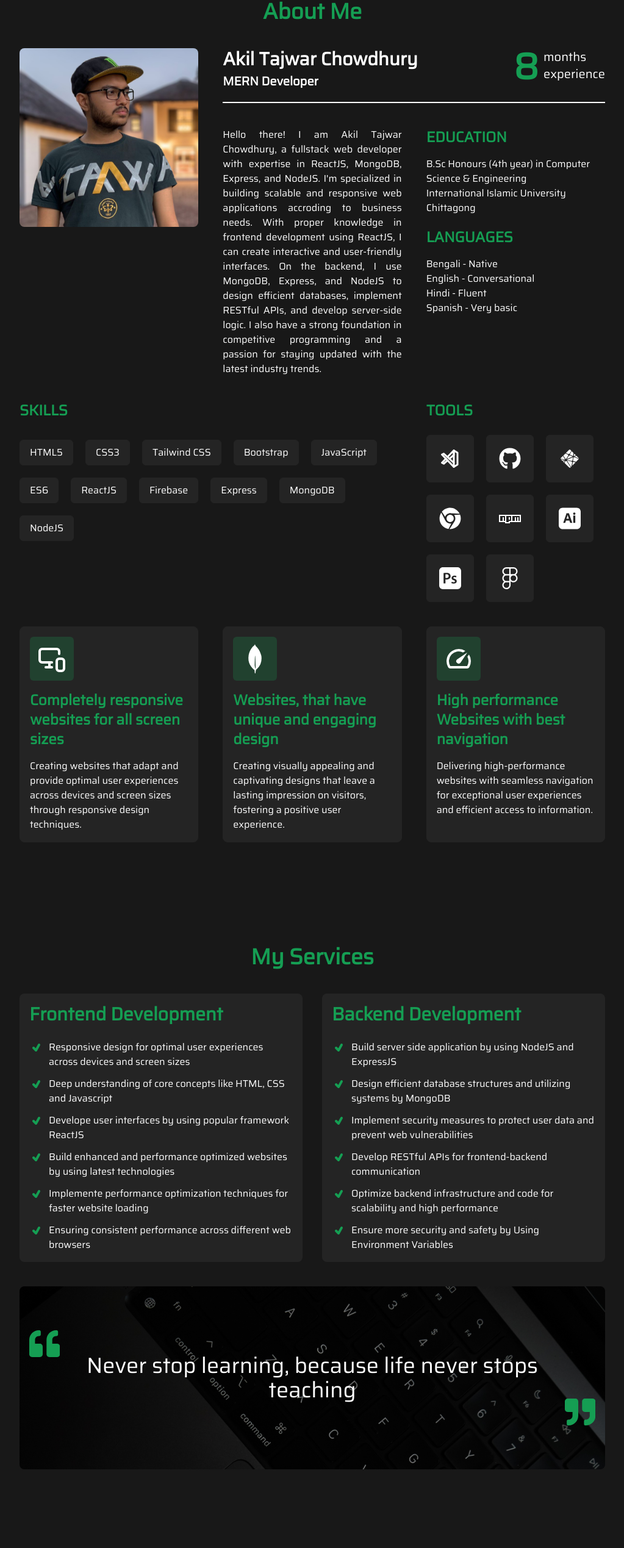
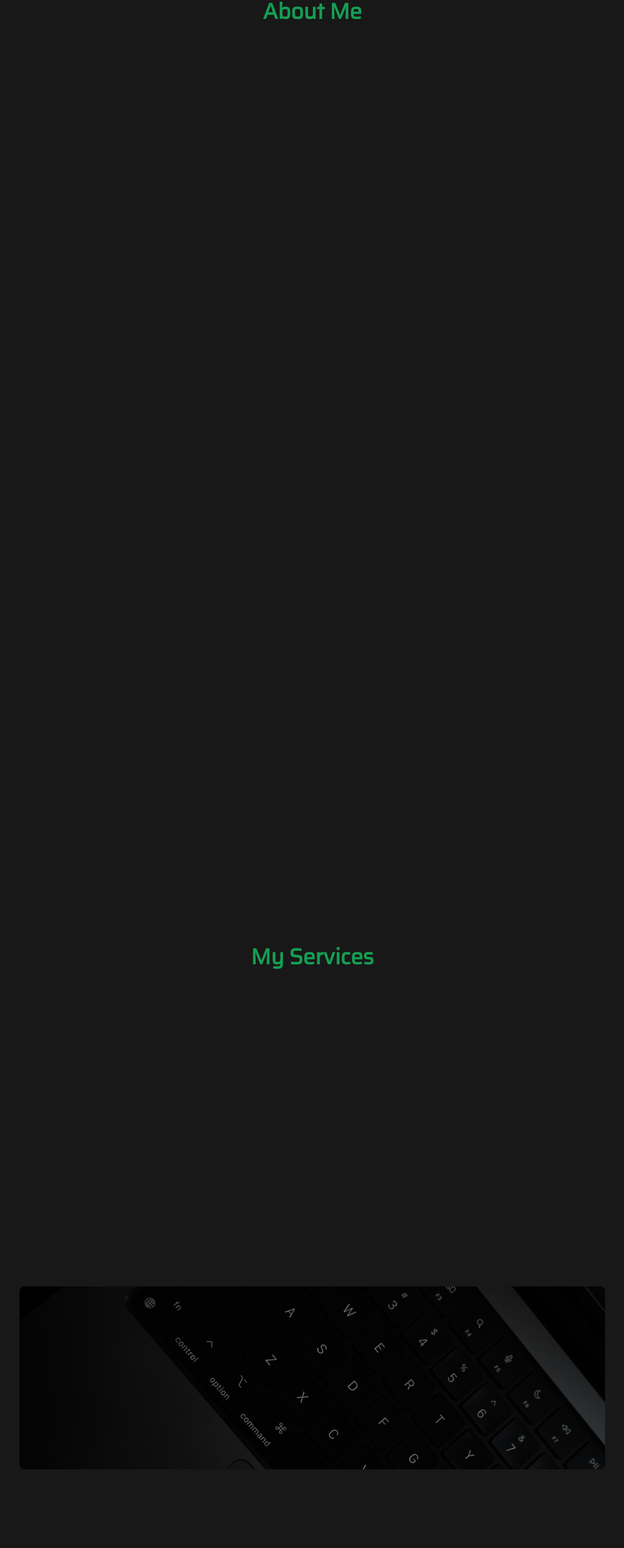
Before and after one commit to akil-tajwar/portfolio-website, a React (Vite) app: page / in a window 1280 px wide. Shown: the part 1134-3672 px from the top of the page at 61% size, without its empty margins (128-1151 px from the left). Built offline with nearby package versions, Linux system fonts and the light colour scheme.

Commit message:
adding scroll animation

```diff
--- a/package.json
+++ b/package.json
@@ -14,7 +14,7 @@
     "@egjs/react-flicking": "^4.10.9",
     "@emailjs/browser": "^3.11.0",
     "@emotion/react": "^11.11.1",
-    "aos": "^2.3.4",
+    "aos": "^3.0.0-beta.6",
     "keen-slider": "^6.8.5",
     "localforage": "^1.10.0",
     "match-sorter": "^6.3.1",
--- a/src/Container/Components/AboutMe.jsx
+++ b/src/Container/Components/AboutMe.jsx
@@ -2,18 +2,21 @@ import React, { useEffect } from 'react';
 import { LuMonitorSmartphone } from "react-icons/lu";
 import { MdOutlineSpeed } from "react-icons/md";
 import { SiMongodb } from "react-icons/si";
+import AOS from 'aos';
+import 'aos/dist/aos.css';
+AOS.init();
 
 const AboutMe = () => {
     return (
         <div className='text-white lg:w-3/4 w-11/12 mx-auto pt-20 lg:pt-32' id='about'>
             <h1 className='text-center text-4xl mb-10 font-semibold text-[#159e53]'>About Me</h1>
             <div className='grid lg:grid-cols-3 md:grid-cols-3 grid-cols-1 gap-10'>
-                <div className='hidden lg:block md:block'>
+                <div data-aos="fade-down" className='hidden lg:block md:block'>
                     <img className='rounded-lg' src="/my photo 2.jpg" alt="" />
                 </div>
                 <div className='col-span-2'>
                     <div className=''>
-                        <div className='pb-5 flex justify-between border-b-2 border-white'>
+                        <div data-aos="fade-up" className='pb-5 flex justify-between border-b-2 border-white'>
                             <div>
                                 <h2 className='lg:text-3xl text-xl pb-1 font-semibold'>Akil Tajwar Chowdhury</h2>
                                 <h4 className='lg:text-xl font-semibold'>MERN Developer</h4>
@@ -30,10 +33,10 @@ const AboutMe = () => {
                             <img className='rounded-lg' src="/my photo 2.jpg" alt="" />
                         </div>
                         <div className='grid grid-cols-1 lg:grid-cols-2 gap-10 pt-10'>
-                            <div>
+                            <div data-aos="fade-right">
                                 <p className='text-justify'>Hello there! I am Akil Tajwar Chowdhury, a fullstack web developer with expertise in ReactJS, MongoDB, Express, and NodeJS. I'm specialized in building scalable and responsive web applications accroding to business needs. With proper knowledge in frontend development using ReactJS, I can create interactive and user-friendly interfaces. On the backend, I use MongoDB, Express, and NodeJS to design efficient databases, implement RESTful APIs, and develop server-side logic. I also have a strong foundation in competitive programming and a passion for staying updated with the latest industry trends.</p>
                             </div>
-                            <div className='hidden lg:block'>
+                            <div data-aos="fade-left" className='hidden lg:block'>
                                 <div className=''>
                                     <div className='pb-5'>
                                         <h2 className="text-2xl font-semibold pb-4 primary-color">EDUCATION</h2>
@@ -57,12 +60,12 @@ const AboutMe = () => {
             </div>
             <div className='block lg:hidden pt-10'>
                 <div className='grid md:grid-cols-3 grid-cols-1 gap-10'>
-                    <div className='pb-5 md:col-span-2'>
+                    <div data-aos="fade-right" className='pb-5 md:col-span-2'>
                         <h2 className="text-2xl font-semibold pb-4 primary-color">EDUCATION</h2>
                         <p>B.Sc Honours (4th year) in Computer Science & Engineering</p>
                         <p>International Islamic University Chittagong</p>
                     </div>
-                    <div className=''>
+                    <div data-aos="fade-left" className=''>
                         <h2 className="text-2xl font-semibold pb-4 primary-color">LANGUAGES</h2>
                         <ol>
                             <li>Bengali - Native</li>
@@ -74,7 +77,7 @@ const AboutMe = () => {
                 </div>
             </div>
             <div className='grid lg:grid-cols-3 grid-cols-1 gap-10 mt-10'>
-                <div className='lg:col-span-2'>
+                <div data-aos="fade-right" className='lg:col-span-2'>
                     <h2 className="text-2xl font-semibold pb-8 primary-color">SKILLS</h2>
                     <p className='flex flex-wrap gap-5'>
                         <span className='bg-[#242424] border border-[#242424] hover:border-[#159e53] cursor-default shadow2 duration-200 px-4 py-2 rounded-md'>HTML5</span>
@@ -90,7 +93,7 @@ const AboutMe = () => {
                         <span className='bg-[#242424] border border-[#242424] hover:border-[#159e53] cursor-default shadow2 duration-200 px-4 py-2 rounded-md'>NodeJS</span>
                     </p>
                 </div>
-                <div>
+                <div data-aos="fade-left">
                     <h2 className="text-2xl font-semibold mb-6 primary-color">TOOLS</h2>
                     <div className='flex flex-wrap gap-5'>
                         <div class="bg-[#242424] border border-[#242424] hover:border-[#159e53] shadow2 duration-200 p-5 rounded-md" title='VS Code'><svg stroke="currentColor" fill="none" stroke-width="2" viewBox="0 0 24 24" stroke-linecap="round" stroke-linejoin="round" class="text-4xl" height="1em" width="1em" xmlns="http://www.w3.org/2000/svg"><path stroke="none" d="M0 0h24v24H0z" fill="none"></path><path d="M16 3v18l4 -2.5v-13z"></path><path d="M9.165 13.903l-4.165 3.597l-2 -1l4.333 -4.5m1.735 -1.802l6.932 -7.198v5l-4.795 4.141"></path><path d="M16 16.5l-11 -10l-2 1l13 13.5"></path></svg></div>
@@ -105,17 +108,17 @@ const AboutMe = () => {
                 </div>
             </div>
             <div className='grid lg:grid-cols-3 md:grid-cols-3 grid-cols-1 gap-10 my-10'>
-                <div className='border cursor-default duration-500 bg-[#242424] items-center p-4 border-[#242424] shadow2 rounded-lg w-full'>
+                <div data-aos="fade-right" className='border cursor-default duration-500 bg-[#242424] items-center p-4 border-[#242424] shadow2 rounded-lg w-full'>
                     <LuMonitorSmartphone className='text-7xl rounded-md p-3 mb-4 text-white bg-[#159e533c]' />
                     <h4 className='text-2xl pb-4 text-[#159e53] font-semibold'>Completely responsive websites for all screen sizes</h4>
                     <p>Creating websites that adapt and provide optimal user experiences across devices and screen sizes through responsive design techniques.</p>
                 </div>
-                <div className='border cursor-default duration-500 bg-[#242424] items-center p-4 border-[#242424] shadow2 rounded-lg w-full'>
+                <div data-aos="fade-up" className='border cursor-default duration-500 bg-[#242424] items-center p-4 border-[#242424] shadow2 rounded-lg w-full'>
                     <SiMongodb className='text-7xl rounded-md p-3 mb-4 text-white bg-[#159e533c]' />
                     <h4 className='text-2xl pb-4 text-[#159e53] font-semibold'>Websites, that have unique and engaging design</h4>
                     <p> Creating visually appealing and captivating designs that leave a lasting impression on visitors, fostering a positive user experience.</p>
                 </div>
-                <div className='border cursor-default duration-500 bg-[#242424] items-center p-4 border-[#242424] shadow2 rounded-lg w-full'>
+                <div data-aos="fade-left" className='border cursor-default duration-500 bg-[#242424] items-center p-4 border-[#242424] shadow2 rounded-lg w-full'>
                     <MdOutlineSpeed className='text-7xl rounded-md p-3 mb-4 text-white bg-[#159e533c]' />
                     <h4 className='text-2xl pb-4 text-[#159e53] font-semibold'>High performance Websites with best navigation</h4>
                     <p>Delivering high-performance websites with seamless navigation for exceptional user experiences and efficient access to information.</p>
--- a/src/Container/Components/Banner.jsx
+++ b/src/Container/Components/Banner.jsx
@@ -1,5 +1,8 @@
 import React, { useEffect } from 'react';
 import { TypeAnimation } from 'react-type-animation';
+import AOS from 'aos';
+import 'aos/dist/aos.css';
+AOS.init();
 
 const Banner = () => {
     const downloadResume = () => {
@@ -13,7 +16,7 @@ const Banner = () => {
         <div>
             <div className='lg:bg-[url(/banner2.jpg)] bg-[url(/banner2-phone.jpg)] bg-cover bg-center lg:bg-left-top'>
                 <div className='bg-gradient-to-r from-[#181818] lg:via-[#181818d6] justify-center items-center text-white'>
-                    <div className='lg:w-3/4 w-11/12 mx-auto pt-64 pb-48 lg:pt-96 lg:pb-80'>
+                    <div data-aos="fade-right" className='lg:w-3/4 w-11/12 mx-auto pt-64 pb-48 lg:pt-96 lg:pb-80'>
                         <h4 className='lg:text-2xl text-lg pb-5 font-bold'>I'm Akil Tajwar Chowdhury</h4>
                         <span className='lg:text-6xl md:text-5xl text-4xl font-bold primary-color'>
                             <TypeAnimation
--- a/src/Container/Components/ContactMe.jsx
+++ b/src/Container/Components/ContactMe.jsx
@@ -35,7 +35,7 @@ const ContactMe = () => {
         <div className='w-11/12 lg:w-3/4 mx-auto pt-20 lg:pt-32' id='contact'>
             <h1 className='text-center text-4xl pb-10 font-semibold primary-color'>Contact Me</h1>
             <div className='grid lg:grid-cols-2 grid-cols-1 gap-20'>
-                <form className='' ref={form} onSubmit={sendEmail}>
+                <form data-aos="fade-right" data-aos-duration="1500" className='' ref={form} onSubmit={sendEmail}>
                     <h3 className='text-xl text-white mb-10'>For any inquiries feel free to ask me. Or you can always reach out to my social accounts.</h3>
                     <div className='flex gap-5 text-white mb-5'>
                         <input className='bg-[#181818] rounded-md w-full px-4 py-5 border border-white' name='user_name' type="text" placeholder='Your Name (required)' />
@@ -51,7 +51,7 @@ const ContactMe = () => {
                         </button>
                     </div>
                 </form>
-                <div className='hidden md:hidden lg:block'>
+                <div data-aos="fade-left" data-aos-duration="1500" className='hidden md:hidden lg:block'>
                     <img className='' src="/message.svg" alt="" />
                 </div>
             </div>
--- a/src/Container/Components/MyServices.jsx
+++ b/src/Container/Components/MyServices.jsx
@@ -7,7 +7,7 @@ const MyServices = () => {
         <div className='w-11/12 lg:w-3/4 mx-auto pt-20 lg:pt-32' id='services'>
             <h1 className='text-center text-4xl mb-10 font-semibold primary-color'>My Services</h1>
             <div className='grid grid-cols-1 md:grid-cols-2 lg:grid-cols-2 gap-8'>
-                <div className='cursor-default rounded-lg p-4 shadow2 duration-200 bg-[#242424]'>
+                <div data-aos="fade-right" className='cursor-default rounded-lg p-4 shadow2 duration-200 bg-[#242424]'>
                     <h2 className="text-3xl font-semibold mb-6 primary-color">Frontend Development</h2>
                     <div className='flex gap-2 pb-3 text-white'><TiTick className='text-2xl absolute primary-color' /><span className='pl-8'>Responsive design for optimal user experiences across devices and screen sizes</span></div>
                     <div className='flex gap-2 pb-3 text-white'><TiTick className='text-2xl absolute primary-color' /><span className='pl-8'>Deep understanding of core concepts like HTML, CSS and Javascript</span></div>
@@ -16,7 +16,7 @@ const MyServices = () => {
                     <div className='flex gap-2 pb-3 text-white'><TiTick className='text-2xl absolute primary-color' /><span className='pl-8'>Implemente performance optimization techniques for faster website loading</span></div>
                     <div className='flex gap-2 text-white'><TiTick className='text-2xl absolute primary-color' /><span className='pl-8'>Ensuring consistent performance across different web browsers</span></div>
                 </div>
-                <div className='cursor-default rounded-lg p-4 shadow2 duration-200 bg-[#242424]'>
+                <div data-aos="fade-left" className='cursor-default rounded-lg p-4 shadow2 duration-200 bg-[#242424]'>
                     <h2 className="text-3xl font-semibold mb-6 primary-color">Backend Development</h2>
                     <div className='flex gap-2 pb-3 text-white'><TiTick className='text-2xl absolute primary-color' /><span className='pl-8'>Build server side application by using NodeJS and ExpressJS</span></div>
                     <div className='flex gap-2 pb-3 text-white'><TiTick className='text-2xl absolute primary-color' /><span className='pl-8'>Design efficient database structures and utilizing systems by MongoDB</span></div>
@@ -36,7 +36,7 @@ const MyServices = () => {
                 </div> */}
             </div>
             <div className='bg-[url(/keyboard.jpg)] bg-fixed bg-cover mt-10 rounded-lg bg-center lg:bg-left-top'>
-                <div className='text-4xl flex gap-10 justify-center items-center text-white text-center lg:py-16 py-10'>
+                <div data-aos="zoom-in" className='text-4xl flex gap-10 justify-center items-center text-white text-center lg:py-16 py-10'>
                     <FaQuoteLeft className='text-white mb-28 ml-4 text-6xl primary-color' />
                     <h1>Never stop learning, because life never stops teaching</h1>
                     <FaQuoteRight className='text-white mt-28 mr-4 text-6xl primary-color' />
--- a/src/Container/Components/Portfolio.jsx
+++ b/src/Container/Components/Portfolio.jsx
@@ -10,7 +10,7 @@ const Portfolio = () => {
     }, [])
     return (
         <div className='w-11/12 lg:w-3/4 pt-20 lg:pt-32 mx-auto' id='portfolio'>
-            <h1 className='text-center text-4xl mb-10 font-semibold primary-color'>My Previous Works</h1>
+            <h1 className='text-center text-4xl mb-10 font-semibold primary-color'>My Portfolio</h1>
             <div className='grid lg:grid-cols-3 md:grid-cols-2 grid-cols-1 gap-8'>
                 {
                     portfolio.map(item => <div item={item} key={item._id}>
```
Also changed, not shown: 1 other file (tests, documents, lock files or other folders).
